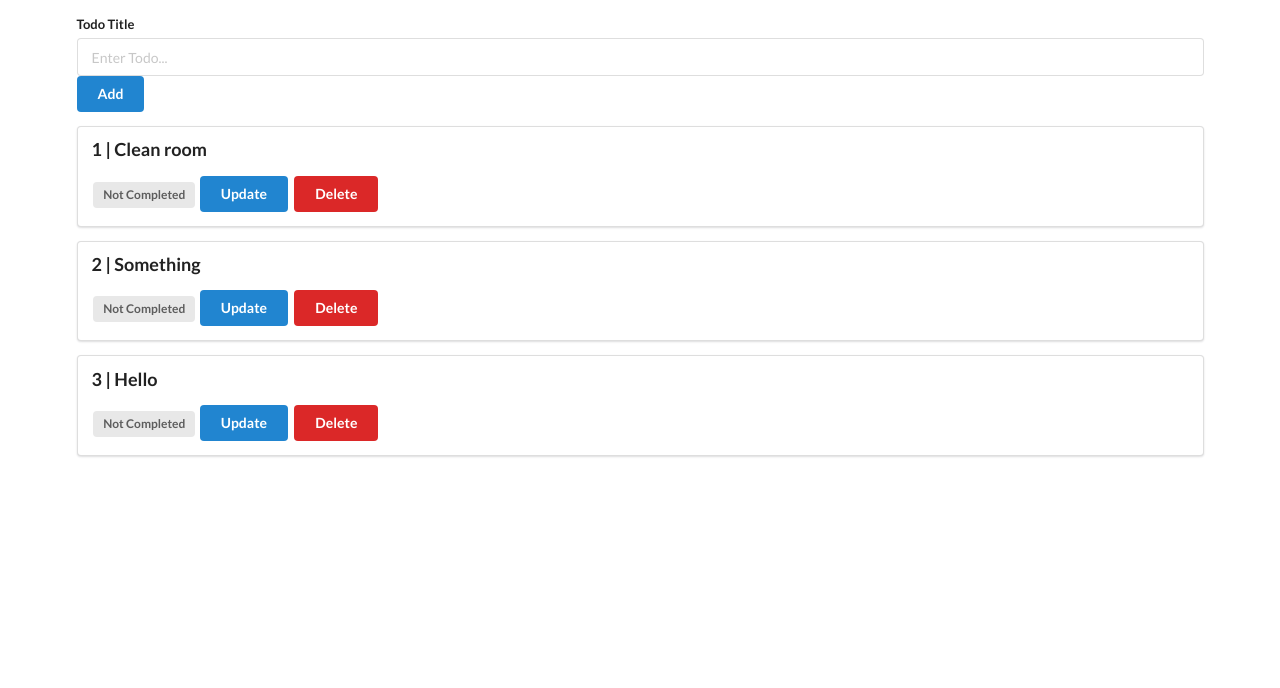
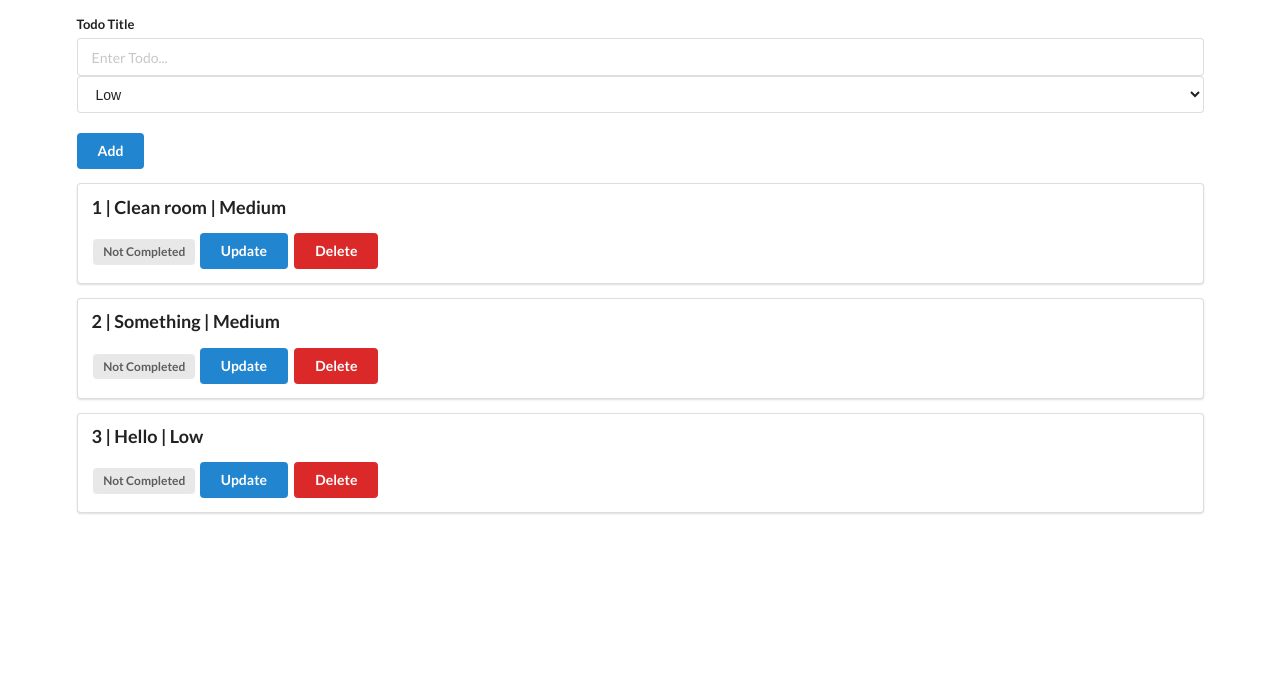
Before and after one commit to naverazafar/todo-list, a Flask app: page / in a window 1280 px wide. Shown: the part 82-770 px from the top of the page. Run offline with Flask 3, Linux system fonts and the light colour scheme; data comes from the database, SQL or seed files in the repository; both versions use the stored data as it was after the commit; some libraries are stand-ins or nearby versions.

Commit message:
added priority feature

```diff
--- a/app.py
+++ b/app.py
@@ -10,6 +10,7 @@ class Todo(db.Model):
     id = db.Column(db.Integer, primary_key=True)
     title = db.Column(db.String(100))
     complete = db.Column(db.Boolean)
+    priority = db.Column(db.String(10), nullable=False, default="Medium")
 
 @app.route('/')
 def index():
@@ -22,7 +23,8 @@ def index():
 def add():
     # add new item
     title = request.form.get("title")
-    new_todo = Todo(title=title, complete=False)
+    task_priority = request.form.get("priority")
+    new_todo = Todo(title=title, complete=False, priority=task_priority)
     db.session.add(new_todo)
     db.session.commit()
     return redirect(url_for("index"))
@@ -43,6 +45,7 @@ def delete(todo_id):
     db.session.commit()
     return redirect(url_for("index"))
 
+
 if __name__ == "__main__":
     with app.app_context():   # <-- REQUIRED
         db.create_all()
--- a/templates/base.html
+++ b/templates/base.html
@@ -16,6 +16,11 @@
         <div class="field">
             <label for="title">Todo Title</label>
             <input type="text" name="title" placeholder="Enter Todo...">
+            <select name="priority" id="priority">
+                <option value="Low">Low</option>
+                <option value="Medium">Medium</option>
+                <option value="High">High</option>
+            </select>
             <br>
             <button class="ui blue button" type="submit">Add</button>
         </div>
@@ -25,7 +30,7 @@
     {% for todo in todo_list %}
     <div class="ui segment">
 
-        <p class="ui big header"> {{ todo.id }} | {{ todo.title }}</p>
+        <p class="ui big header"> {{ todo.id }} | {{ todo.title }} | {{ todo.priority }}</p>
 
         {% if todo.complete == False %}
             <span class="ui gray label">Not Completed</span>
```
Also changed, not shown: instance/db.sqlite.
